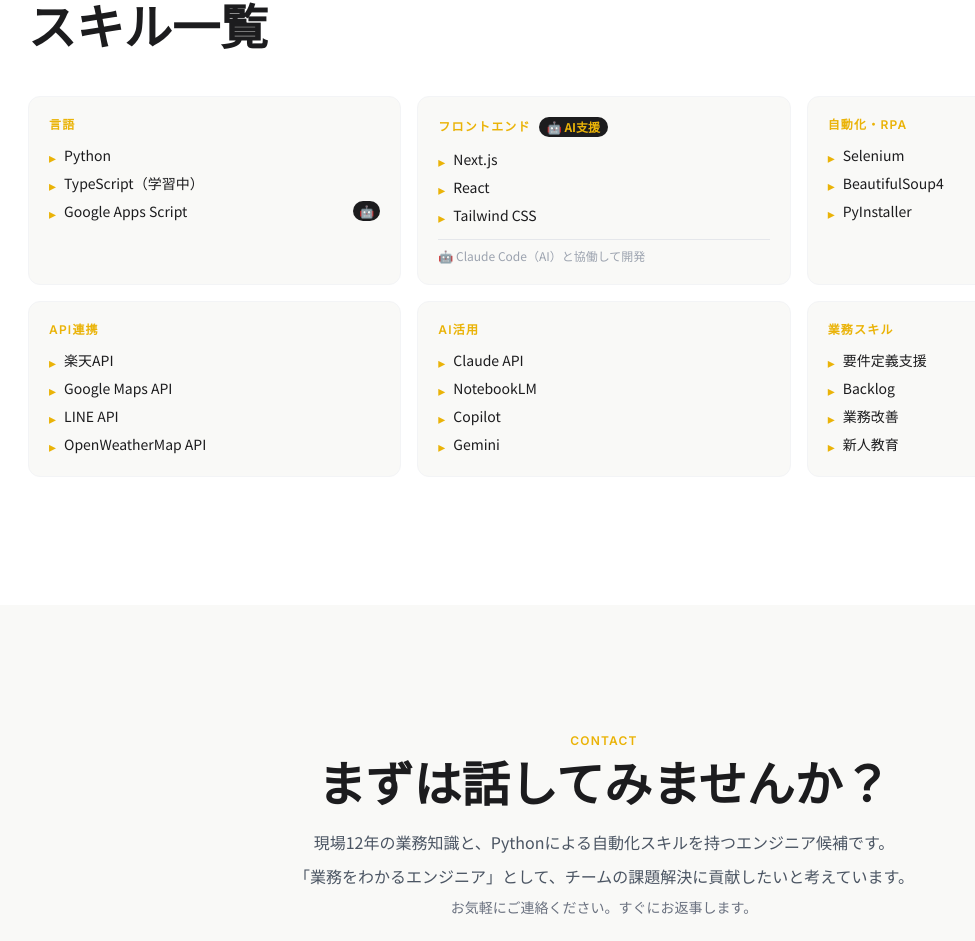
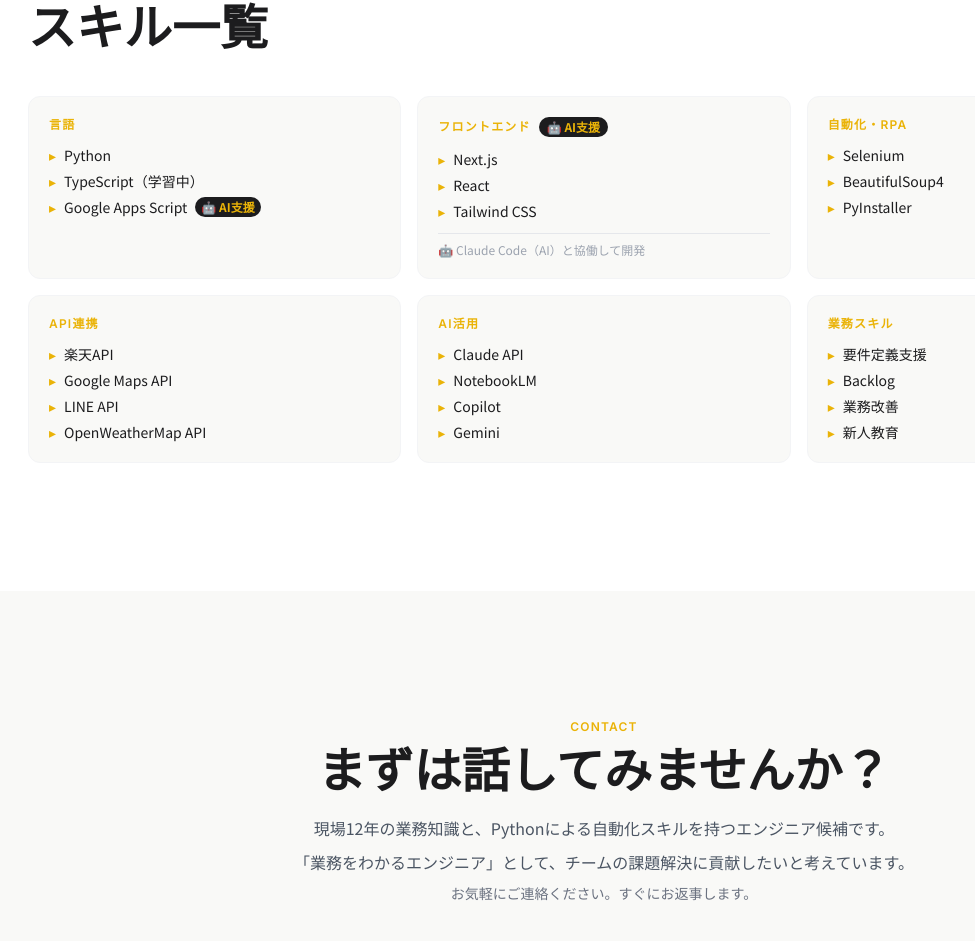
Before and after one commit to eriko-mahalo0917/eriko-furuichi-portfolio, a Next.js app: page / in a window 1280 px wide. Shown: the part 6540-7481 px from the top of the page, without its empty margins (36-1011 px from the left). Built offline with nearby package versions, Linux system fonts and the light colour scheme.

Commit message:
文言修正
Co-Authored-By: Claude Sonnet 4.6 <noreply@anthropic.com>

```diff
--- a/components/Skills.tsx
+++ b/components/Skills.tsx
@@ -100,14 +100,14 @@ export default function Skills() {
                   // aiAssistedSkillsにスキル名が含まれていればAI支援マークを表示する
                   const isAiSkill = item.aiAssistedSkills?.includes(skill) ?? false;
                   return (
-                    <li key={skill} className="flex items-start gap-2 text-charcoal text-sm">
+                    <li key={skill} className="flex items-center gap-2 text-charcoal text-sm">
                       {/* アクセントカラーのチェックマーク */}
-                      <span className="text-yellow-primary shrink-0 mt-0.5">▸</span>
+                      <span className="text-yellow-primary shrink-0">▸</span>
                       <span>{skill}</span>
-                      {/* AI支援スキルには小さいバッジを付ける */}
+                      {/* AI支援スキルにはスキル名のすぐ横にバッジを付ける */}
                       {isAiSkill && (
-                        <span className="ml-auto shrink-0 text-xs bg-charcoal text-yellow-primary font-bold px-1.5 py-0.5 rounded-full">
-                          🤖
+                        <span className="shrink-0 text-xs bg-charcoal text-yellow-primary font-bold px-1.5 py-0.5 rounded-full">
+                          🤖 AI支援
                         </span>
                       )}
                     </li>
```
